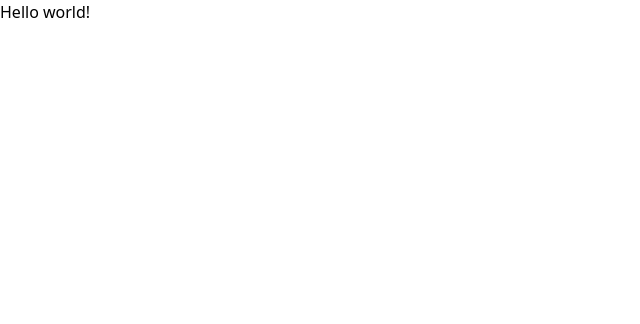
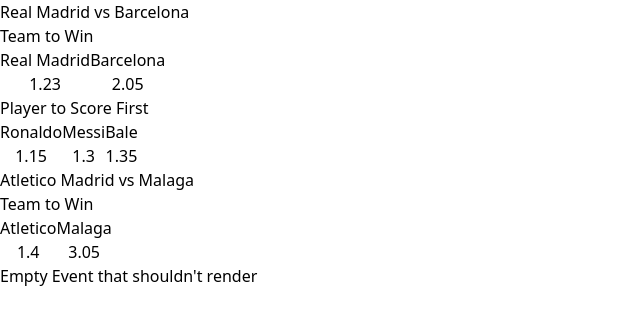
Before and after one commit to enias-oliveira/simple-sports-betting-app, a React (Vite) app: page / in a window 1280 px wide. Shown: the top 324 px of the page, without its empty margins (0-640 px from the left). Built offline with nearby package versions, Linux system fonts and the light colour scheme.

Commit message:
feat(wip): adds event components to app and creates use app hook

```diff
--- a/src/App.jsx
+++ b/src/App.jsx
@@ -1,8 +1,30 @@
+import { useApp } from "./use-app";
+
 export const App = () => {
+  const { events } = useApp();
 
   return (
-    <h1 className="text-3xl font-bold underline">
-      Hello world!
-    </h1>
-  )
-}
+    <div>
+      {events.map((sportEvent) => (
+        <div key={sportEvent.id}>
+          <div>
+            <span>{sportEvent.name}</span>
+          </div>
+          {sportEvent.markets.map((market) => (
+            <div key={market.id}>
+              {market.name}
+              <div className="flex">
+                {market.selections.map((selection) => (
+                  <button key={selection.id} className="flex flex-col">
+                    <div>{selection.name}</div>
+                    <div>{selection.price}</div>
+                  </button>
+                ))}
+              </div>
+            </div>
+          ))}
+        </div>
+      ))}
+    </div>
+  );
+};
--- /dev/null
+++ b/src/use-app.ts
@@ -0,0 +1,78 @@
+import { useState } from "react";
+
+export const useApp = () => {
+  const [events] = useState([
+    {
+      id: "EVT_1",
+      name: "Real Madrid vs Barcelona",
+      markets: [
+        {
+          id: "MKT_1",
+          name: "Team to Win",
+          selections: [
+            {
+              id: "SEL_1",
+              name: "Real Madrid",
+              price: 1.23,
+            },
+            {
+              id: "SEL_2",
+              name: "Barcelona",
+              price: 2.05,
+            },
+          ],
+        },
+        {
+          id: "MKT_2",
+          name: "Player to Score First",
+          selections: [
+            {
+              id: "SEL_3",
+              name: "Ronaldo",
+              price: 1.15,
+            },
+            {
+              id: "SEL_4",
+              name: "Messi",
+              price: 1.3,
+            },
+            {
+              id: "SEL_5",
+              name: "Bale",
+              price: 1.35,
+            },
+          ],
+        },
+      ],
+    },
+    {
+      id: "EVT_2",
+      name: "Atletico Madrid vs Malaga",
+      markets: [
+        {
+          id: "MKT_3",
+          name: "Team to Win",
+          selections: [
+            {
+              id: "SEL_6",
+              name: "Atletico",
+              price: 1.4,
+            },
+            {
+              id: "SEL_7",
+              name: "Malaga",
+              price: 3.05,
+            },
+          ],
+        },
+      ],
+    },
+    {
+      id: "EVT_3",
+      name: "Empty Event that shouldn't render",
+      markets: [],
+    },
+  ]);
+
+  return { events };
+};
```
